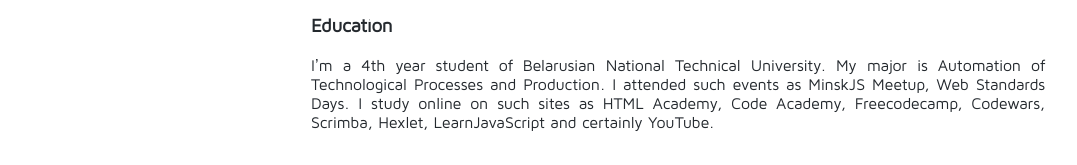
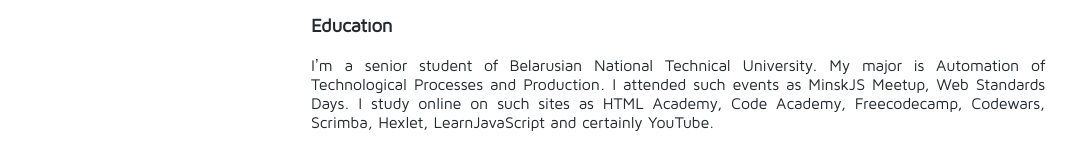
Before and after one commit to ra44o/cv-for-rss, a plain HTML site: page index.html in a window 1280 px wide. Shown: the part 833-998 px from the top of the page, without its empty margins (97-1174 px from the left). Drawn offline with Linux system fonts and the light colour scheme; files whose address does not match are found by name.

Commit message:
docs: fix content of the education section

```diff
--- a/index.html
+++ b/index.html
@@ -84,7 +84,7 @@
         </section>
         <section class="education" id="education">
           <h3 class="education-header">Education</h3>
-          <p class="education-content">I’m a 4th year student of Belarusian National Technical University.
+          <p class="education-content">I’m a senior student of Belarusian National Technical University.
             My major is Automation of Technological Processes and Production.
               I attended such events as MinskJS Meetup, Web Standards Days.
               I study online on such sites as HTML Academy, Code Academy, Freecodecamp, Codewars, Scrimba,
```
